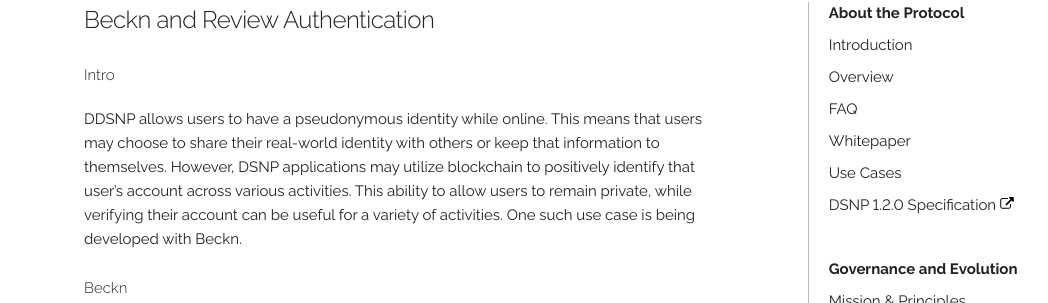
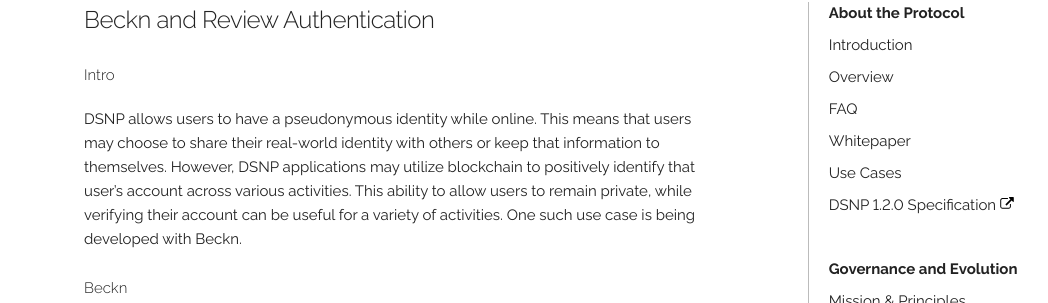
Before and after one commit to DSNP-org/dsnp-web, a Jekyll site: the page built from about/Beckn-use-case.md, in a window 1280 px wide. Shown: the part 155-458 px from the top of the page, without its empty margins (108-1156 px from the left). Built offline with Jekyll 4.4.1, drawn with Linux system fonts in a browser that asks for light colours; comment, search, counter and statistics services are not loaded.

Commit message:
Updates requested by Erik (2Ds on DSNP and remove buisness before verticals)

```diff
--- a/about/Beckn-use-case.md
+++ b/about/Beckn-use-case.md
@@ -5,7 +5,7 @@
 ---
 ###### Intro
 
-DDSNP allows users to have a pseudonymous identity while online.  This means that users may choose to share their real-world identity with others or keep that information to themselves.  However, DSNP applications may utilize blockchain to positively identify that user’s account across various activities.  This ability to allow users to remain private, while verifying their account can be useful for a variety of activities.  One such use case is being developed with Beckn.
+DSNP allows users to have a pseudonymous identity while online.  This means that users may choose to share their real-world identity with others or keep that information to themselves.  However, DSNP applications may utilize blockchain to positively identify that user’s account across various activities.  This ability to allow users to remain private, while verifying their account can be useful for a variety of activities.  One such use case is being developed with Beckn.
 
 
 
```
Also changed, not shown: about/usecases.md (+1 -1 lines).
